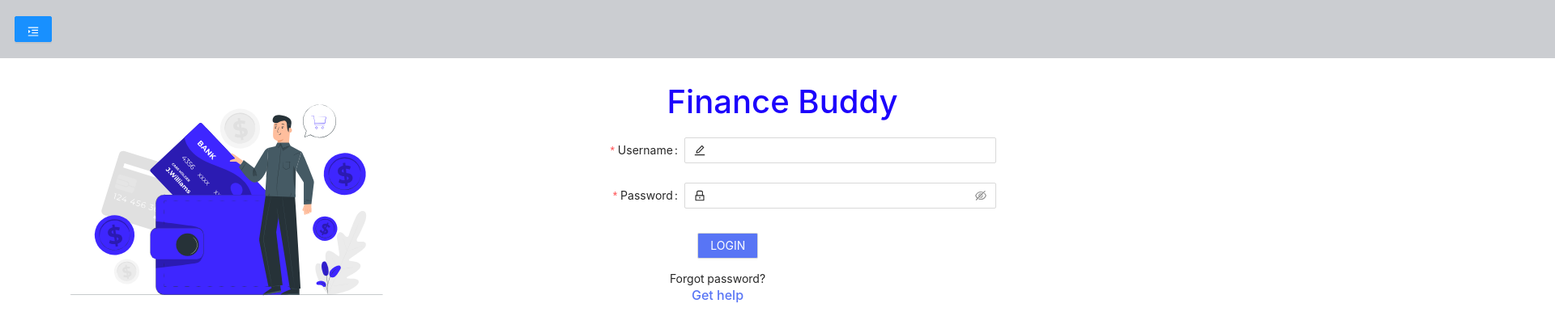
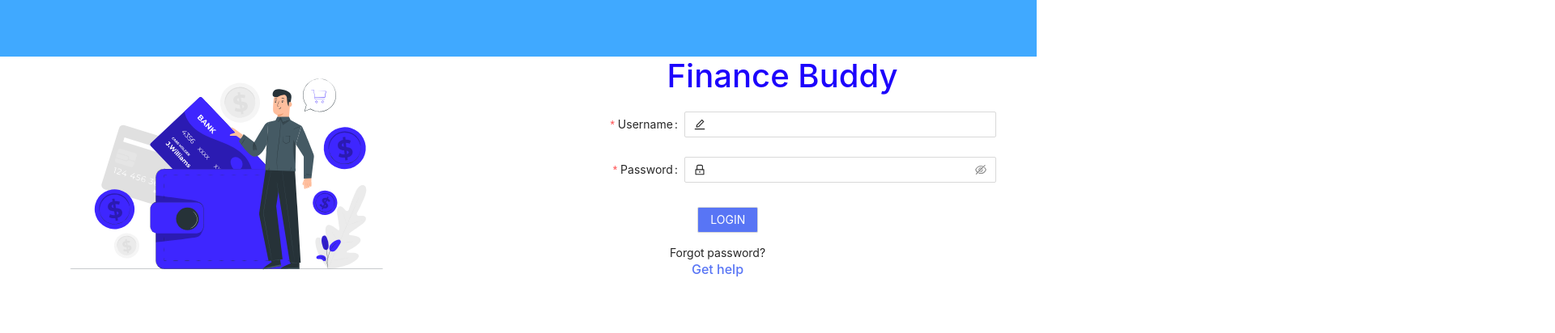
Before and after one commit to raj2729/Finance-Buddy-Web-Frontend, a React (Create React App) app: page / in a window 1280 px wide. Shown: the top 412 px of the page at 81% size, 1920 px wide, since content can reach past the window. Built offline with nearby package versions, Linux system fonts and the light colour scheme.

Commit message:
logo change

```diff
--- a/public/index.html
+++ b/public/index.html
@@ -2,7 +2,7 @@
 <html lang="en">
   <head>
     <meta charset="utf-8" />
-    <link rel="icon" href="%PUBLIC_URL%/favicon.ico" />
+    <link rel="icon" href="./finance_buddy_logo.png" />
     <meta name="viewport" content="width=device-width, initial-scale=1" />
     <meta name="theme-color" content="#000000" />
     <meta
@@ -26,7 +26,7 @@
       work correctly both with client-side routing and a non-root public URL.
       Learn how to configure a non-root public URL by running `npm run build`.
     -->
-    <title>React App</title>
+    <title>Finance Buddy</title>
   </head>
   <body>
     <noscript>You need to enable JavaScript to run this app.</noscript>
--- a/src/App.js
+++ b/src/App.js
@@ -11,7 +11,10 @@ function App() {
 
   return (
     <>
-        <Navbar />
+        {/* <Navbar /> */}
+        <div style={{width:'100%',height:"70px",backgroundColor:"#40A9FF"}}>
+
+        </div>
           <Route exact path="/" component={Login}></Route>
           <Route exact path="/admin" component={Admin}></Route>
           <Route exact path="/customer/:id" component={AdminProfile}></Route>
--- a/src/components/Admin.js
+++ b/src/components/Admin.js
@@ -100,7 +100,7 @@ const Admin = () => {
             <br />
             <br />
             <Table dataSource={x} columns={columns} />;
-            <Pagination defaultCurrent={1} total={50} />
+            {/* <Pagination defaultCurrent={1} total={50} /> */}
             <br />
         </div>
     )
```
Also changed, not shown: public/finance_buddy_logo.png (added).
